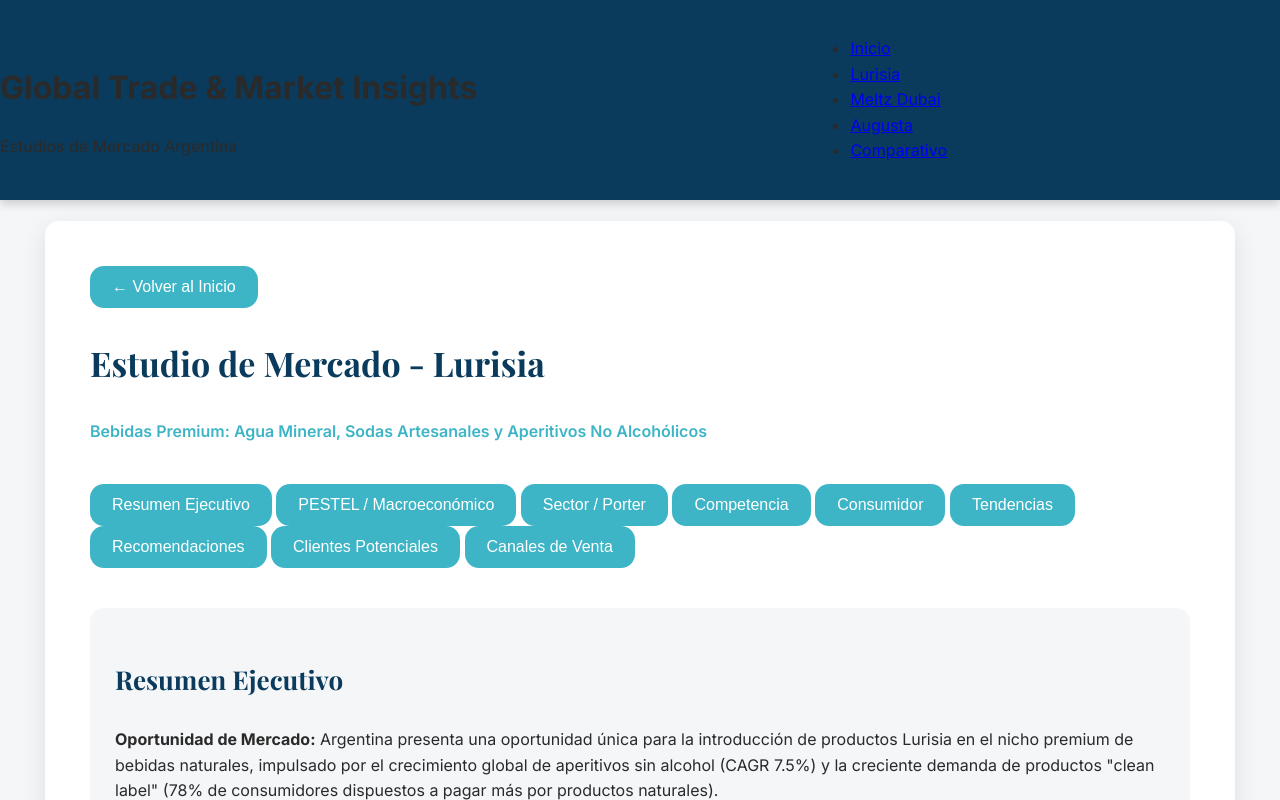
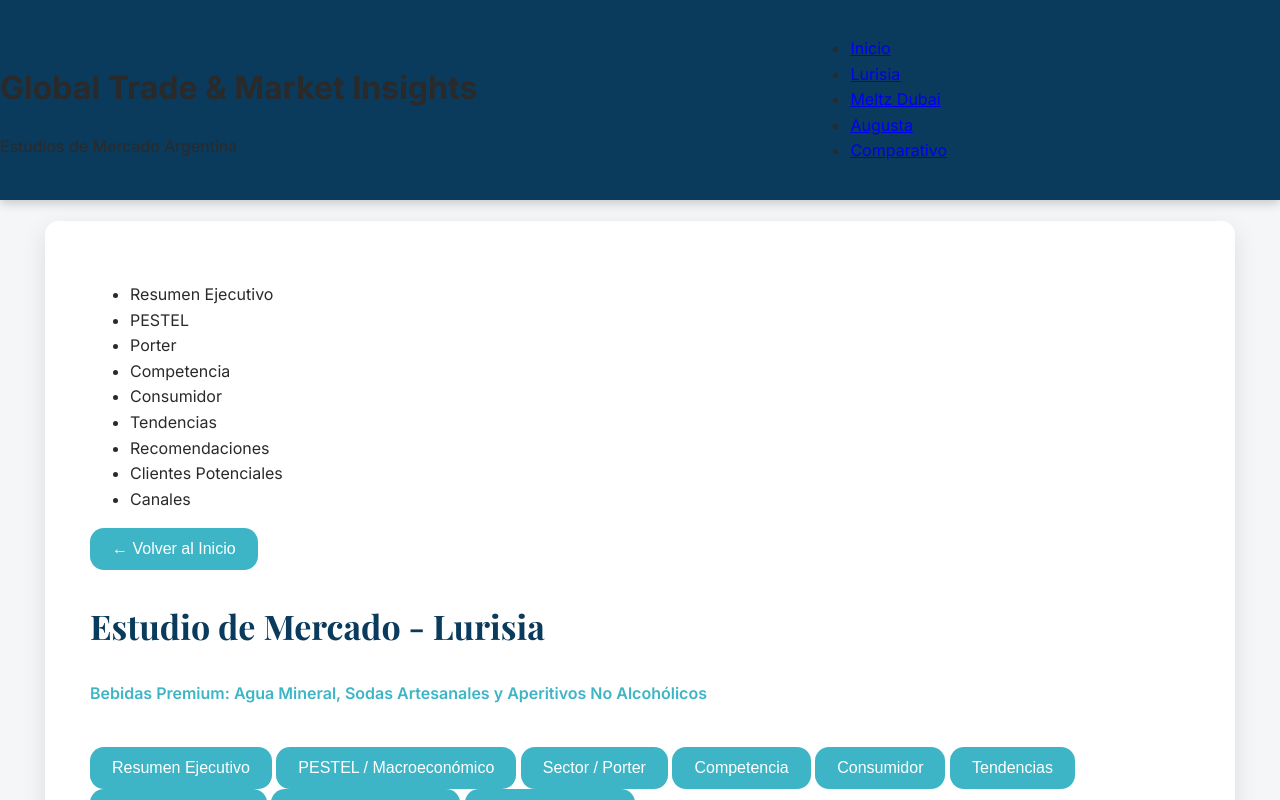
Before and after one commit to franzgomez/GlobalTrade, a plain HTML site: page index.html in a window 1280 px wide. Both pictures are taken after a click on the link "Lurisia - Bebidas Premium". Shown: the part 29-829 px from the top of the page. Drawn offline with nearby package versions, Linux system fonts and the light colour scheme.

Commit message:
Add study sidebars for multiple sections

```diff
--- a/index.html
+++ b/index.html
@@ -111,6 +111,19 @@
         <!-- Sección Lurisia -->
         <section id="lurisia" class="section section-study">
             <div class="container">
+                <div class="study-sidebar" id="sidebar-lurisia">
+    <ul>
+        <li onclick="scrollToSubsection('lurisia-resumen')">Resumen Ejecutivo</li>
+        <li onclick="scrollToSubsection('lurisia-pestel')">PESTEL</li>
+        <li onclick="scrollToSubsection('lurisia-porter')">Porter</li>
+        <li onclick="scrollToSubsection('lurisia-competencia')">Competencia</li>
+        <li onclick="scrollToSubsection('lurisia-consumidor')">Consumidor</li>
+        <li onclick="scrollToSubsection('lurisia-tendencias')">Tendencias</li>
+        <li onclick="scrollToSubsection('lurisia-recomendaciones')">Recomendaciones</li>
+        <li onclick="scrollToSubsection('lurisia-clientes')">Clientes Potenciales</li>
+        <li onclick="scrollToSubsection('lurisia-canales')">Canales</li>
+    </ul>
+                </div>
                 <div class="study-header">
                     <button class="back-button" onclick="navigateToSection('inicio')">← Volver al Inicio</button>
                     <h2>Estudio de Mercado - Lurisia</h2>
@@ -889,6 +902,19 @@
         <!-- Sección Meltz Dubai -->
          <section id="meltz" class="section section-study">
     <div class="container">
+      <div class="study-sidebar" id="sidebar-lurisia">
+    <ul>
+        <li onclick="scrollToSubsection('lurisia-resumen')">Resumen Ejecutivo</li>
+        <li onclick="scrollToSubsection('lurisia-pestel')">PESTEL</li>
+        <li onclick="scrollToSubsection('lurisia-porter')">Porter</li>
+        <li onclick="scrollToSubsection('lurisia-competencia')">Competencia</li>
+        <li onclick="scrollToSubsection('lurisia-consumidor')">Consumidor</li>
+        <li onclick="scrollToSubsection('lurisia-tendencias')">Tendencias</li>
+        <li onclick="scrollToSubsection('lurisia-recomendaciones')">Recomendaciones</li>
+        <li onclick="scrollToSubsection('lurisia-clientes')">Clientes Potenciales</li>
+        <li onclick="scrollToSubsection('lurisia-canales')">Canales</li>
+    </ul>
+</div>
         <div class="study-header">
             <button class="back-button" onclick="navigateToSection('inicio')">← Volver al Inicio</button>
             <h2>Estudio de Mercado - Meltz Dubai</h2>
@@ -1176,6 +1202,19 @@
         <!-- Sección Augusta -->
         <section id="augusta" class="section section-study">
     <div class="container">
+        <div class="study-sidebar" id="sidebar-lurisia">
+    <ul>
+        <li onclick="scrollToSubsection('lurisia-resumen')">Resumen Ejecutivo</li>
+        <li onclick="scrollToSubsection('lurisia-pestel')">PESTEL</li>
+        <li onclick="scrollToSubsection('lurisia-porter')">Porter</li>
+        <li onclick="scrollToSubsection('lurisia-competencia')">Competencia</li>
+        <li onclick="scrollToSubsection('lurisia-consumidor')">Consumidor</li>
+        <li onclick="scrollToSubsection('lurisia-tendencias')">Tendencias</li>
+        <li onclick="scrollToSubsection('lurisia-recomendaciones')">Recomendaciones</li>
+        <li onclick="scrollToSubsection('lurisia-clientes')">Clientes Potenciales</li>
+        <li onclick="scrollToSubsection('lurisia-canales')">Canales</li>
+    </ul>
+</div>
         <div class="study-header">
             <button class="back-button" onclick="navigateToSection('inicio')">← Volver al Inicio</button>
             <h2>Estudio de Mercado - Augusta / Lazzaroni</h2>
```
